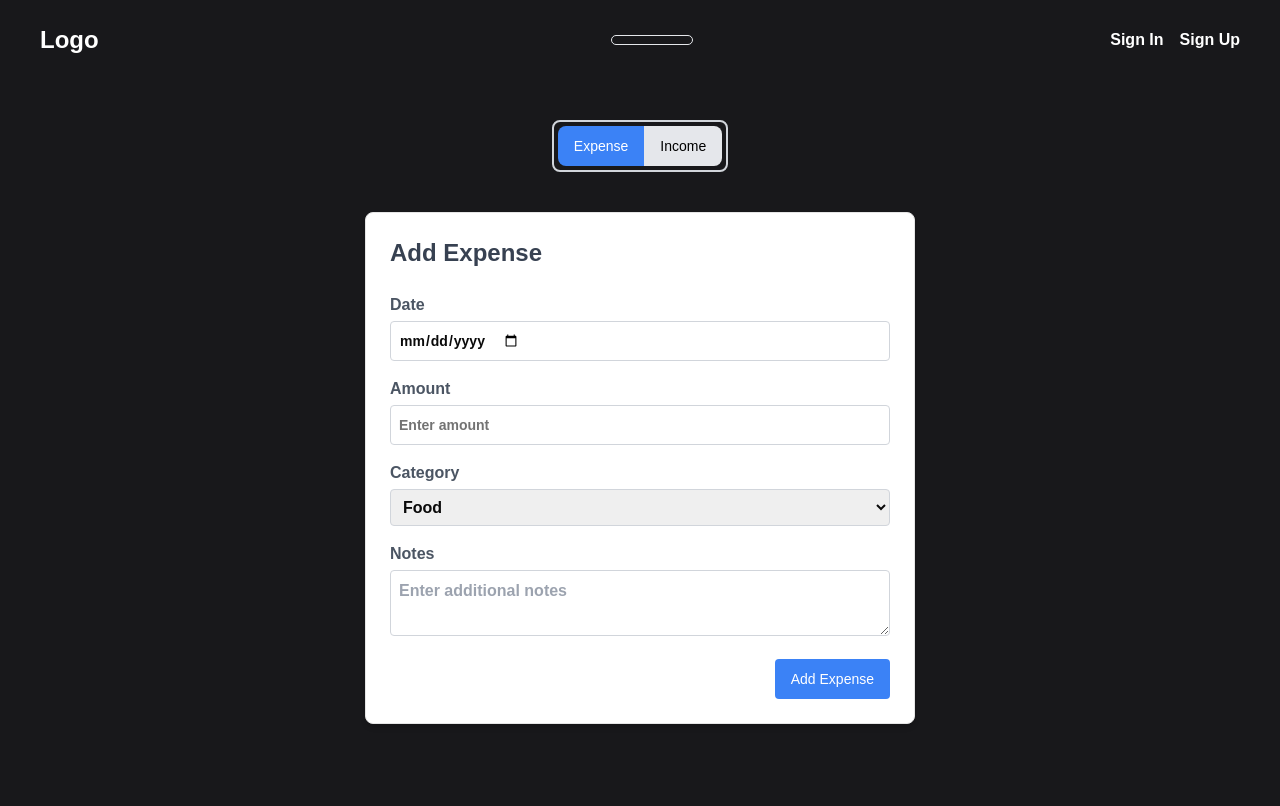
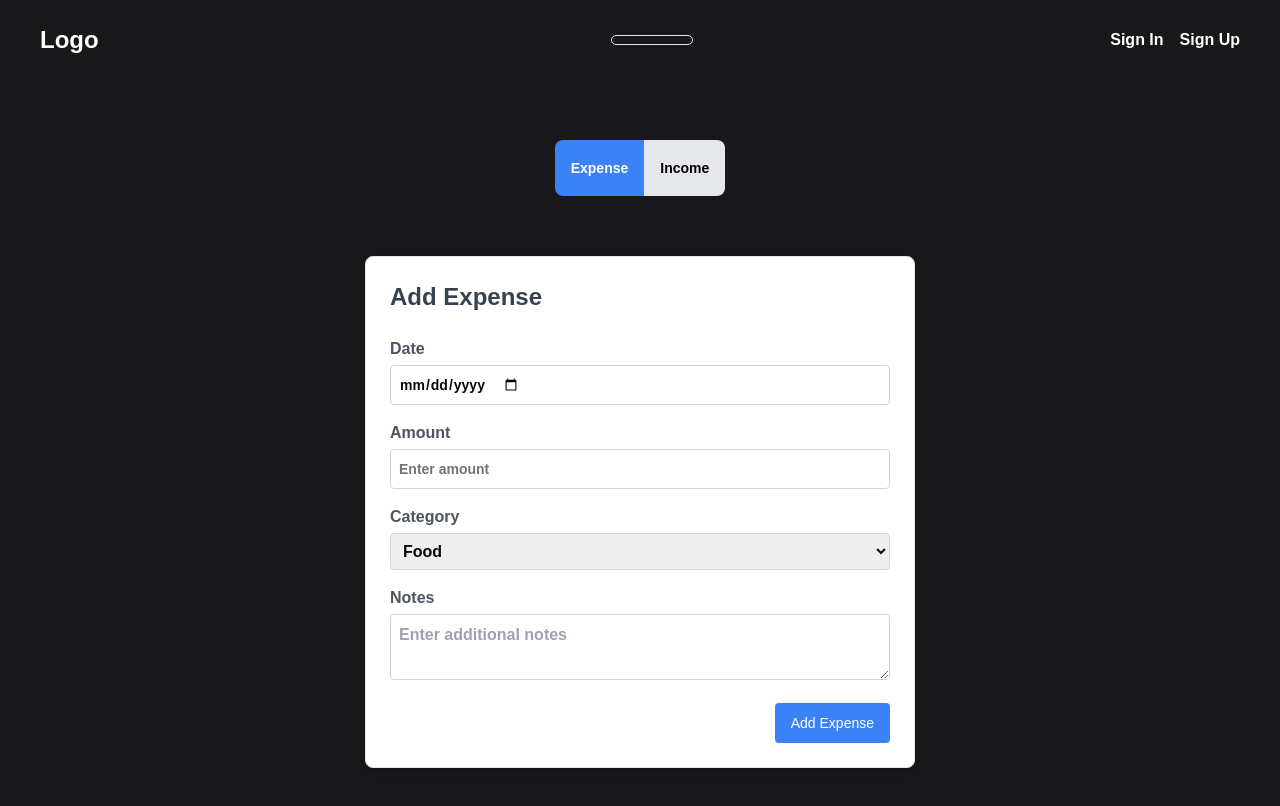
Before and after one commit to JosueSalazaku/expense-log, a Next.js app: page /expenses in a window 1280 px wide. Shown: the top 806 px of the page. Built offline with nearby package versions, Linux system fonts and the light colour scheme; no server answers.

Commit message:
Improve TabSystem button size and spacing

```diff
--- a/src/components/TabSystem.tsx
+++ b/src/components/TabSystem.tsx
@@ -13,10 +13,10 @@ export default function ToggleTabSystem() {
 
   return (
     <div className="flex flex-col items-center">
-      <div className="flex justify-center items-center rounded-lg h-fit w-fit border-2 border-gray-300 p-1 mb-6">
+      <div className="flex justify-center items-center rounded-lg h-fit w-fit  p-5 mb-6">
         <Button
           onClick={() => handleTabClick("Expense")}
-          className={`rounded-l-lg rounded-r-none px-4 py-2 transition ${
+          className={`rounded-l-lg rounded-r-none px-4 py-2 transition h-14 font-bold ${
             activeTab === "Expense"
               ? "bg-blue-500 text-white"
               : "bg-gray-200 text-black"
@@ -26,7 +26,7 @@ export default function ToggleTabSystem() {
         </Button>
         <Button
           onClick={() => handleTabClick("Income")}
-          className={`rounded-r-lg rounded-l-none px-4 py-2 transition ${
+          className={`rounded-r-lg rounded-l-none px-4 py-2 transition h-14 font-bold ${
             activeTab === "Income"
               ? "bg-blue-500 text-white"
               : "bg-gray-200 text-black"
@@ -35,7 +35,6 @@ export default function ToggleTabSystem() {
           Income
         </Button>
       </div>
-
       <div className="tab-content mt-4">
         {activeTab === "Expense" && (
           <Card className="w-[550px] p-6 bg-white rounded-lg shadow-md">
```
